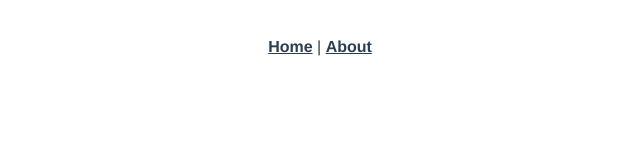
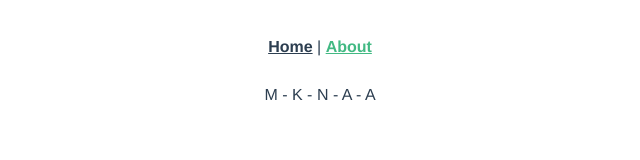
Before and after one commit to Team02-GroupProject2-Glasgow/Client, a Vue app in the folder client/: page /game in a window 1280 px wide. Shown: the top 160 px of the page, without its empty margins (320-960 px from the left). Built offline with nearby package versions, Linux system fonts and the light colour scheme; the HTML template or start-up script is replaced by a standard one.

Commit message:
layout for shufle word

```diff
--- a/client/src/App.vue
+++ b/client/src/App.vue
@@ -2,7 +2,7 @@
   <div id="app">
     <div id="nav">
       <router-link to="/">Home</router-link> |
-      <router-link to="/about">About</router-link>
+      <router-link to="/game">About</router-link>
     </div>
     <router-view/>
   </div>
--- /dev/null
+++ b/client/src/components/GameBoard.vue
@@ -0,0 +1,17 @@
+<template>
+  <div>
+    <div class="col-8 mx-auto bg-primary p-3 border border-5 rounded-pill">
+      <span class="text-white fs-3 fw-bold">M - K - N - A - A</span>
+    </div>
+  </div>
+</template>
+
+<script>
+export default {
+  name: 'GameBoard'
+}
+</script>
+
+<style>
+
+</style>
--- a/client/src/router/index.js
+++ b/client/src/router/index.js
@@ -1,6 +1,7 @@
 import Vue from 'vue'
 import VueRouter from 'vue-router'
 import Home from '../views/Home.vue'
+import GamePage from '../views/GamePage.vue'
 
 Vue.use(VueRouter)
 
@@ -11,12 +12,9 @@ const routes = [
     component: Home
   },
   {
-    path: '/about',
-    name: 'About',
-    // route level code-splitting
-    // this generates a separate chunk (about.[hash].js) for this route
-    // which is lazy-loaded when the route is visited.
-    component: () => import(/* webpackChunkName: "about" */ '../views/About.vue')
+    path: '/game',
+    name: 'GamePage',
+    component: GamePage
   }
 ]
 
--- /dev/null
+++ b/client/src/views/GamePage.vue
@@ -0,0 +1,20 @@
+<template>
+  <div>
+    <GameBoard></GameBoard>
+  </div>
+</template>
+
+<script>
+import GameBoard from '../components/GameBoard'
+
+export default {
+  name: 'GamePage',
+  components: {
+    GameBoard
+  }
+}
+</script>
+
+<style>
+
+</style>
```
Also changed, not shown: 1 other file (tests, documents, lock files or other folders).
